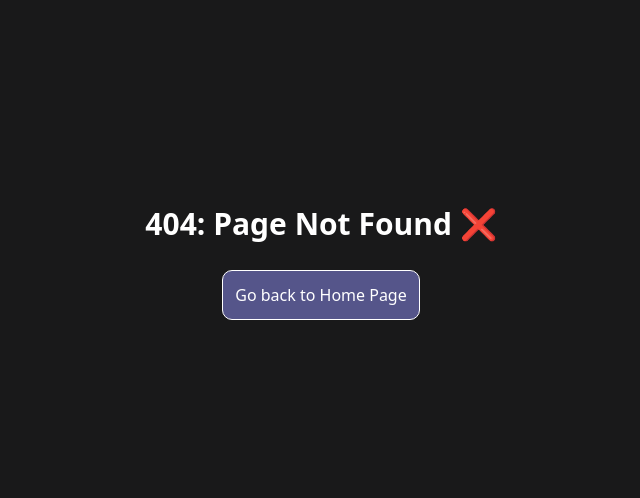
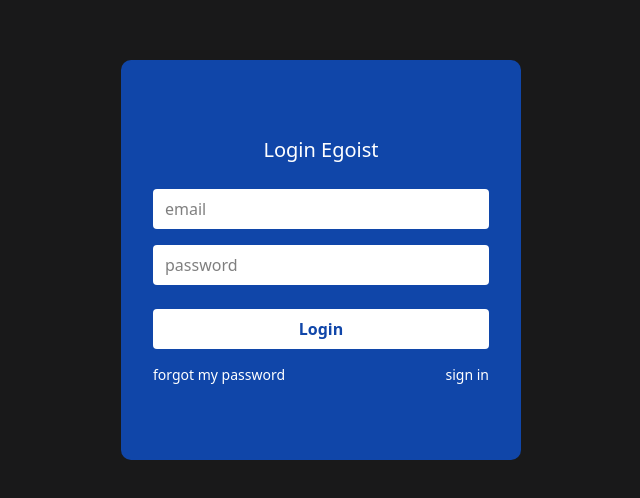
Before and after one commit to Roberto20deluxe/BlueLockBiWiki, a React (Vite) app in the folder frontend/: page /login in a window 1280 px wide. Before the commit this address had no page. Shown: the part 140-638 px from the top of the page, without its empty margins (319-959 px from the left). Built offline with nearby package versions, Linux system fonts and the light colour scheme.

Commit message:
feat(log-in-page)
changes the route name to login

```diff
--- a/frontend/src/main.tsx
+++ b/frontend/src/main.tsx
@@ -11,7 +11,7 @@ import { createBrowserRouter, RouterProvider } from 'react-router-dom'
 const router = createBrowserRouter([
   { path: "*", element: <NotFoundPage/>},
   { path: "/", element: <HomePage/> },
-  { path: "/sign-up", element: <SignUpPage/> },
+  { path: "/login", element: <SignUpPage/> },
   { path: "/view/:id", element: <ViewPlayerPage/> },
   { path: "/create", element: <PlayerCreationPage/> }
 ]);
--- a/frontend/src/pages/SignUpPage.tsx
+++ b/frontend/src/pages/SignUpPage.tsx
@@ -17,7 +17,7 @@ const SignUpPage = () => {
                     </button>
                     <div className="flex justify-between text-white text-sm">
                         <span className="cursor-pointer hover:underline">forgot my password</span>
-                        <Link to="/signin" className="hover:underline">sign in</Link>
+                        <Link to="/login" className="hover:underline">sign in</Link>
                     </div>
                 </form>
             </div>
```
